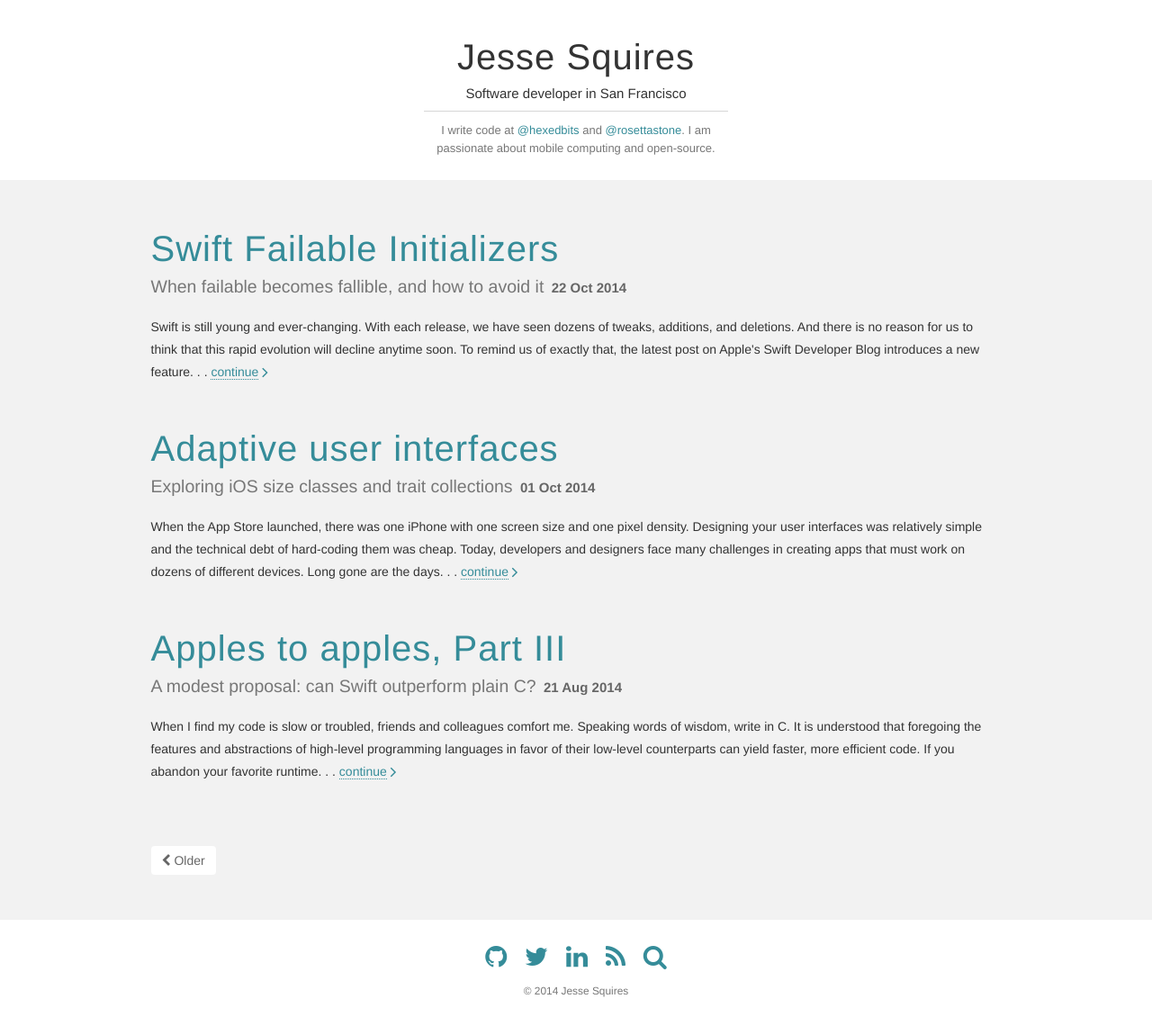
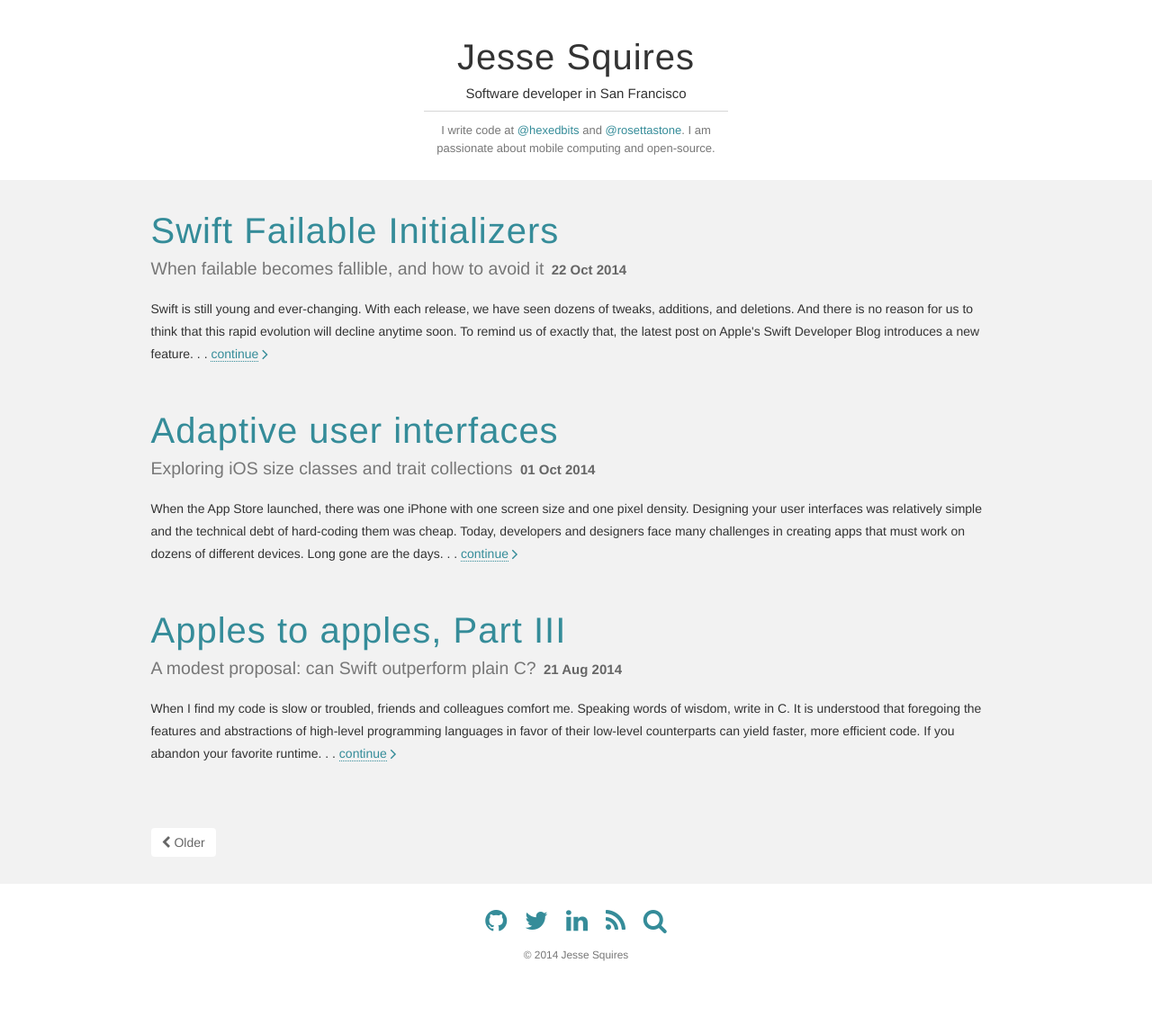
Before and after one commit to jessesquires/jessesquires.com, a Jekyll site: the page built from index.html, in a window 1280 px wide. Shown: the whole page at 90% size. Built offline with Jekyll 4.4.1, drawn with Linux system fonts in a browser that asks for light colours; nearby versions of some CDN libraries; Markdown is read by kramdown in place of the engine named in the settings; the list of posts is cut into pages by our own code; after the commit the page ends 1100 px from its top, so only the background shows below that.

Commit message:
more style fixes

```diff
--- a/css/style.css
+++ b/css/style.css
@@ -4,7 +4,7 @@
 	margin-top: 2.5rem;
 	margin-bottom: 2.5rem;
 	background-color: #f2f2f2;
-	padding: 3rem;
+	padding: 1rem;
 }
 
 body p {
@@ -45,7 +45,8 @@ h1 > a:hover {
 a.btn,
 .btn,
 a.alert-link,
-.footnotes a {
+.footnotes a,
+.gist-meta a {
 	border-width: 0px;
 }
 
```
